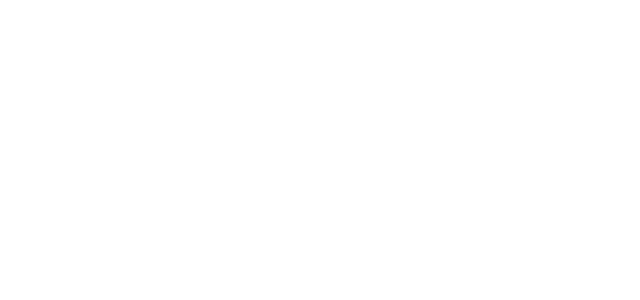
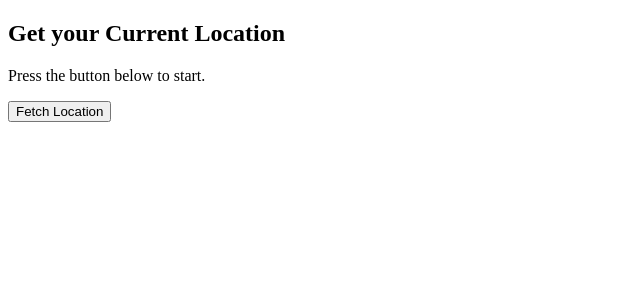
Before and after one commit to LuigiRauso/develhope_react_exercises, a React (Vite) app: page / in a window 1280 px wide. Shown: the top 300 px of the page, without its empty margins (0-640 px from the left). Built offline with nearby package versions, Linux system fonts and the light colour scheme.

Commit message:
79-Custom_Hooks: exercise completed

```diff
--- a/src/App.jsx
+++ b/src/App.jsx
@@ -1,9 +1,11 @@
+import Location from "./components/Location";
+
 function App() {
-
   return (
     <>
+      <Location />
     </>
-  )
+  );
 }
 
-export default App
+export default App;
--- /dev/null
+++ b/src/components/Location.jsx
@@ -0,0 +1,25 @@
+import React, { useEffect } from "react";
+import useCurrentLocation from "../useCurrentLocation";
+
+function Location() {
+  const { currentLocation, getUserCurrentLocation, loading, error } =
+    useCurrentLocation();
+
+  return (
+    <>
+      <div>
+        <h2>Get your Current Location</h2>
+        <p>Press the button below to start.</p>
+        <button onClick={getUserCurrentLocation}>Fetch Location</button>
+        <p>{loading && "The Geolocation service is Loading.."}</p>
+        <p>{error && `Geolocation Error: ${error}`}</p>
+        <div>
+          <p>{currentLocation && `Latitude: ${currentLocation.latitude}`}</p>
+          <p>{currentLocation && `Longitude: ${currentLocation.longitude}`}</p>
+        </div>
+      </div>
+    </>
+  );
+}
+
+export default Location;
--- /dev/null
+++ b/src/useCurrentLocation.jsx
@@ -0,0 +1,35 @@
+import { useState } from "react";
+
+function useCurrentLocation() {
+  const [currentLocation, setCurrentLocation] = useState(null);
+  const [loading, setLoading] = useState(false);
+  const [error, setError] = useState(null);
+
+  const getUserCurrentLocation = () => {
+    setLoading(true);
+
+    if (!navigator.geolocation) {
+      setError("Your current browser does not support geolocation services.");
+      setLoading(false);
+    } else {
+      navigator.geolocation.getCurrentPosition(handleSuccess, handleError);
+    }
+  };
+
+  function handleSuccess(position) {
+    setCurrentLocation({
+      latitude: position.coords.latitude,
+      longitude: position.coords.longitude,
+    });
+    setLoading(false);
+  }
+
+  function handleError(error) {
+    setError(error.message);
+    setLoading(false);
+  }
+
+  return { currentLocation, getUserCurrentLocation, loading, error };
+}
+
+export default useCurrentLocation;
```
